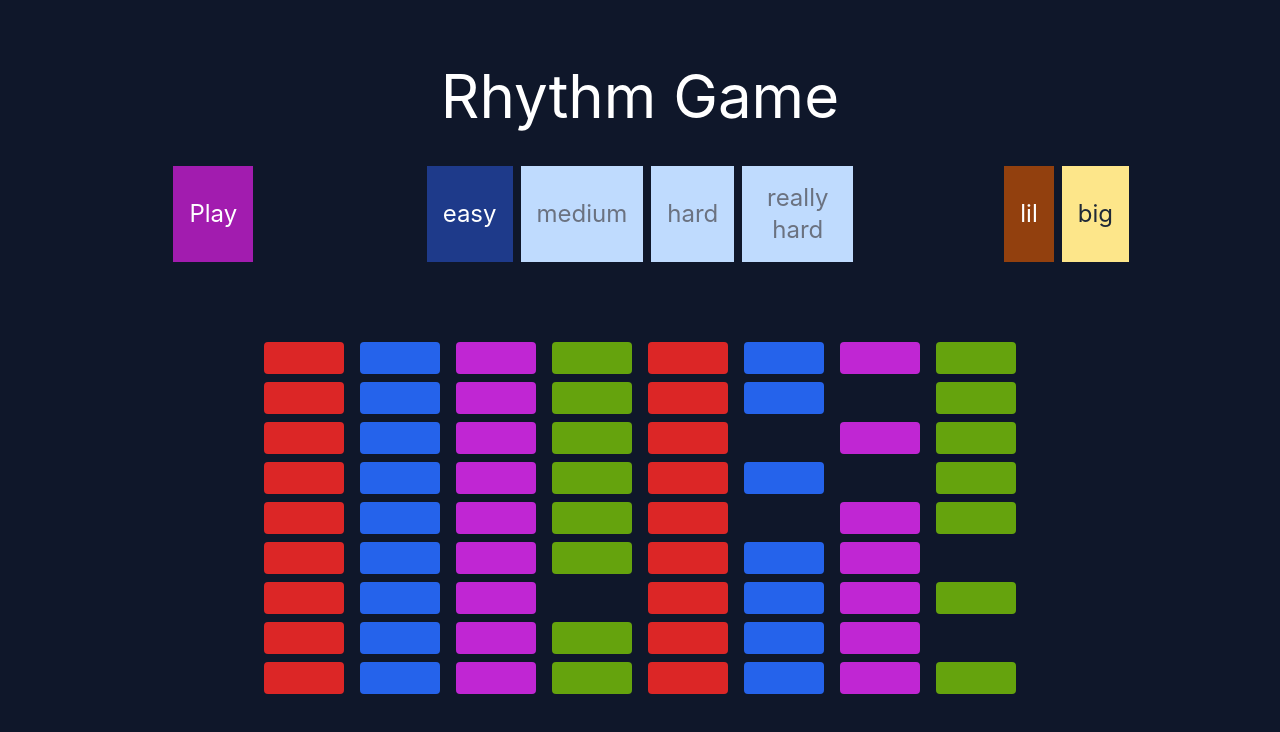
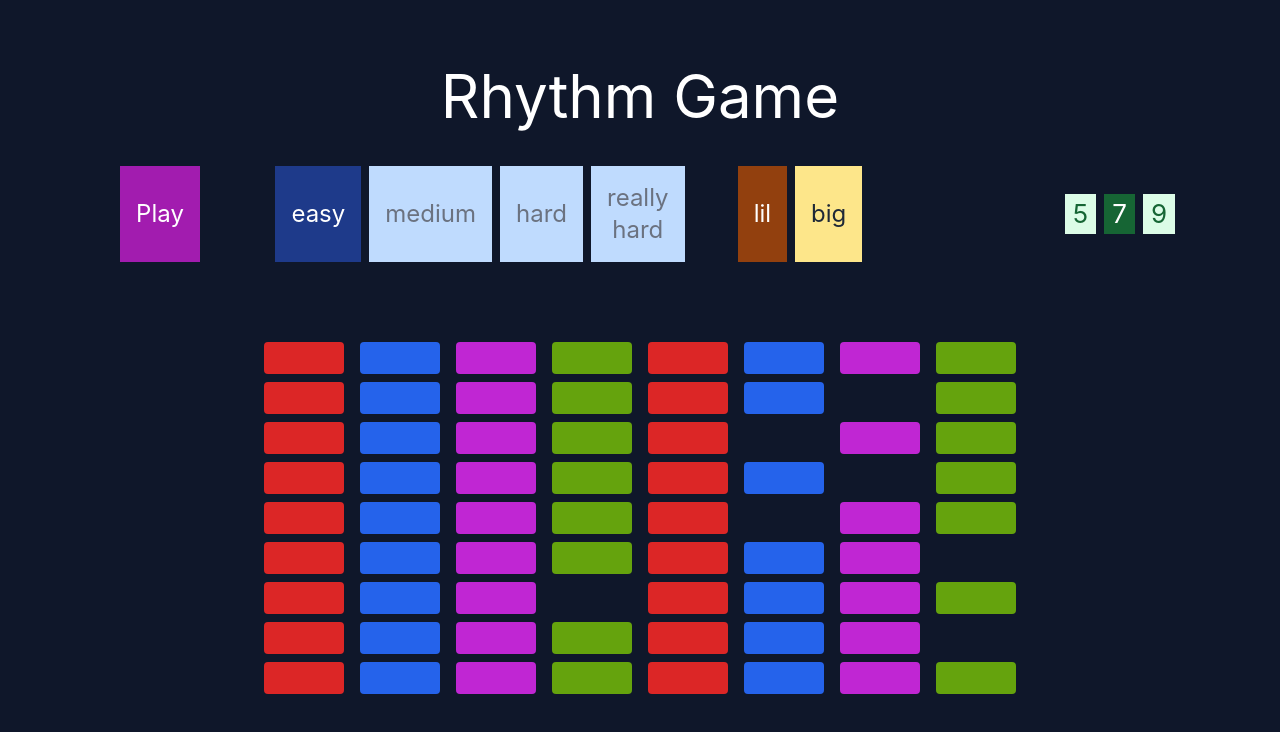
Before and after one commit to samklevin/rhythm, a React (Create React App) app: page / in a window 1280 px wide. Shown: the top 732 px of the page. Built offline with nearby package versions, Linux system fonts and the light colour scheme.

Commit message:
add configurable level count

```diff
--- a/src/App.js
+++ b/src/App.js
@@ -21,6 +21,7 @@ function App() {
   const [hits, setHits] = useState([]);
   const [difficulty, setDifficulty] = useState(0);
   const [resolution, setResolution] = useState(8);
+  const [levelCount, setLevelCount] = useState(7);
   const [viewingResults, setViewingResults] = useState(false);
   const [lockedAt, setLockedAt] = useState();
   const songRef = useRef(generateSong(resolution, difficulty));
@@ -80,6 +81,8 @@ function App() {
             setDifficulty={setDifficulty}
             resolution={resolution}
             setResolution={setResolution}
+            levelCount={levelCount}
+            setLevelCount={setLevelCount}
             isPlaying={isPlaying}
             startPlaying={startPlaying}
             songRef={songRef}
--- a/src/components/SongSettings.js
+++ b/src/components/SongSettings.js
@@ -7,22 +7,29 @@ const SongSettings = ({
   setDifficulty,
   resolution,
   setResolution,
+  levelCount,
+  setLevelCount,
   startPlaying,
   songRef,
 }) => {
   const updateDifficulty = (difficulty) => () => {
     setDifficulty(difficulty);
-    songRef.current = generateSong(resolution, difficulty);
+    songRef.current = generateSong(resolution, difficulty, levelCount);
   };
 
   const updateResolution = (resolution) => () => {
     setResolution(resolution);
-    songRef.current = generateSong(resolution, difficulty);
+    songRef.current = generateSong(resolution, difficulty, levelCount);
+  };
+
+  const updateLevelCount = (levelCount) => () => {
+    setLevelCount(levelCount);
+    songRef.current = generateSong(resolution, difficulty, levelCount);
   };
 
   return (
     <div className="my-10 flex w-full">
-      <div className="w-1/3 flex justify-center">
+      <div className="w-1/4 flex justify-center">
         {!isPlaying && (
           <button
             className="bg-fuchsia-700 text-white text-2xl p-4 translate-y-0 disabled:bg-fuchsia-200 disabled:cursor-not-allowed"
@@ -32,7 +39,7 @@ const SongSettings = ({
           </button>
         )}
       </div>
-      <div className="w-1/3 flex justify-center space-x-2">
+      <div className="w-1/4 flex justify-center space-x-2">
         <button
           onClick={updateDifficulty(0)}
           className={`${
@@ -74,7 +81,7 @@ const SongSettings = ({
           really hard
         </button>
       </div>
-      <div className="w-1/3 flex justify-center space-x-2">
+      <div className="w-1/4 flex justify-center space-x-2">
         <button
           onClick={updateResolution(8)}
           className={`${
@@ -96,6 +103,39 @@ const SongSettings = ({
           big
         </button>
       </div>
+
+      <div className="w-1/4 flex justify-center items-center">
+        <div
+          onClick={updateLevelCount(5)}
+          className={`px-2 h-10 mx-1 cursor-pointer ${
+            levelCount === 5
+              ? "bg-green-800 text-white"
+              : "bg-green-100 text-green-800"
+          }`}
+        >
+          5
+        </div>
+        <div
+          onClick={updateLevelCount(7)}
+          className={`px-2 h-10 mx-1 cursor-pointer ${
+            levelCount === 7
+              ? "bg-green-800 text-white"
+              : "bg-green-100 text-green-800"
+          }`}
+        >
+          7
+        </div>
+        <div
+          onClick={updateLevelCount(9)}
+          className={`px-2 h-10 mx-1 cursor-pointer ${
+            levelCount === 9
+              ? "bg-green-800 text-white"
+              : "bg-green-100 text-green-800"
+          }`}
+        >
+          9
+        </div>
+      </div>
     </div>
   );
 };
--- a/src/songMaker.js
+++ b/src/songMaker.js
@@ -144,6 +144,10 @@ export const getTheme = (resolution) => {
   return _.shuffle(songsAtResolution)[0];
 };
 
-export const generateSong = (resolution = 16, difficulty = 0) => {
-  return makeSong(getTheme(resolution), difficulty);
+export const generateSong = (
+  resolution = 16,
+  difficulty = 0,
+  levelCount = 7
+) => {
+  return makeSong(getTheme(resolution), difficulty, levelCount);
 };
```
